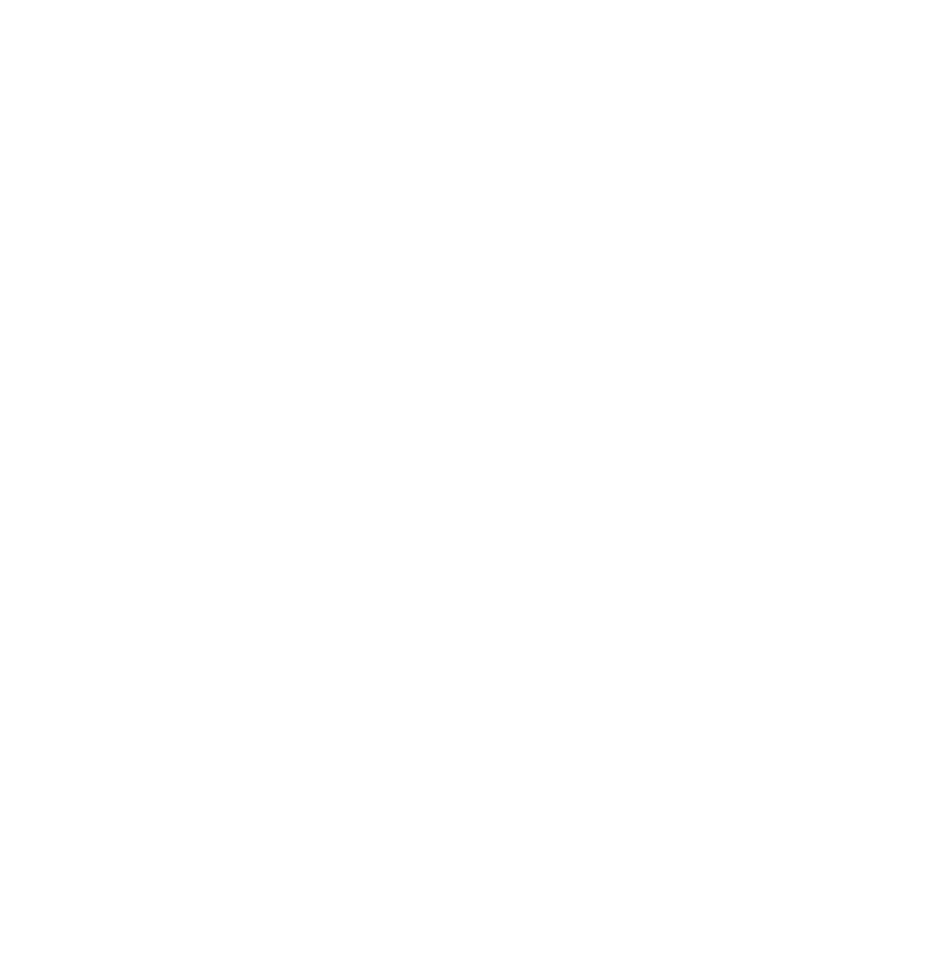
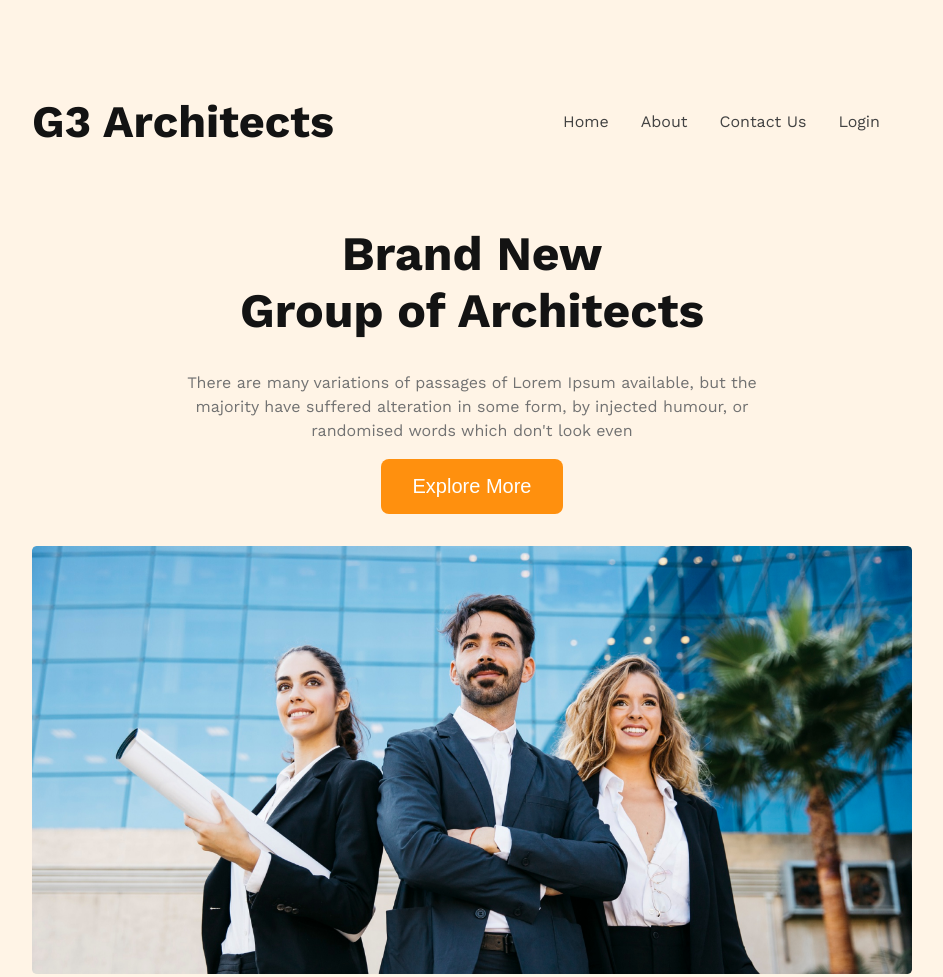
Before and after one commit to NomanSiddike/g3-architects-website, a plain HTML site: page index.html in a window 1280 px wide. Shown: the whole page, without its empty margins (168-1111 px from the left). Before the commit the page ends 800 px from the top, so only its background shows below. Drawn offline with nearby package versions, Linux system fonts and the light colour scheme.

Commit message:
nav banner part added

```diff
--- a/index.html
+++ b/index.html
@@ -1,23 +1,39 @@
 <!DOCTYPE html>
 <html lang="en">
-<head>
-    <meta charset="UTF-8">
-    <meta name="viewport" content="width=device-width, initial-scale=1.0">
+  <head>
+    <meta charset="UTF-8" />
+    <meta name="viewport" content="width=device-width, initial-scale=1.0" />
     <title>G3 Architects</title>
-    <link rel="stylesheet" href="styles/architect.css">
-</head>
-<body>
+    <link rel="stylesheet" href="styles/architect.css" />
+  </head>
+  <body>
     <header>
+      <nav>
+        <h3 class="nav-title">G3 Architects</h3>
+        <ul>
+          <li><a href="">Home</a></li>
+          <li><a href="">About</a></li>
+          <li><a href="">Contact Us</a></li>
+          <li><a href="">Login</a></li>
+        </ul>
+      </nav>
 
+      <banner class="banner">
+        <div class="banner-content">
+          <h1 class="banner-tittle">Brand New <br />Group of Architects</h1>
+          <p class="banner-description">
+            There are many variations of passages of Lorem Ipsum available, but
+            the majority have suffered alteration in some form, by injected
+            humour, or randomised words which don't look even</p>
+
+          <button class="primary-button">Explore More</button>
+        </div>
+        <img src="images/banner.png" alt="">
+      </banner>
     </header>
 
-    <main>
+    <main></main>
 
-    </main>
-
-    <footer>
-
-    </footer>
-
-</body>
+    <footer></footer>
+  </body>
 </html>
--- a/styles/architect.css
+++ b/styles/architect.css
@@ -0,0 +1,79 @@
+@import url('https://fonts.googleapis.com/css2?family=Work+Sans:wght@400;600;700;800&display=swap');
+
+body {
+    font-family: 'Work Sans', sans-serif;
+    padding: 0;
+    margin: 0;
+    box-sizing: border-box;
+}
+
+header {
+    background: rgba(255, 144, 14, 0.10);
+    padding: 50px 200px;
+}
+
+.primary-button{
+    color: #FFFFFF;
+    border-radius: 8px;
+    background: #FF900E;
+    padding: 1rem 2rem;
+    border: none;
+    font-size: 1.25rem;
+    cursor: pointer;
+}
+
+/* Nav Design  */
+
+header nav {
+    display: flex;
+    justify-content: space-between;
+}
+
+.nav-title {
+    color: #131313;
+    font-size: 45px;
+    font-weight: 700;
+}
+
+nav ul {
+    display: flex;
+    list-style: none;
+    align-items: center;
+}
+
+nav ul>li {
+    margin-right: 2rem;
+}
+
+nav ul a {
+    text-decoration: none;
+    color: #424242;
+}
+
+/* Banner Design  */
+
+.banner-content {
+    text-align: center;
+    margin: 0 auto;
+}
+
+.banner-tittle {
+    color: #131313;
+    text-align: center;
+    font-size: 3rem;
+    font-weight: 700;
+}
+
+.banner-description {
+    color: #727272;
+    text-align: center;
+    font-size: 1rem;
+    font-weight: 400;
+    line-height: 1.5rem;
+    padding: 0 8rem;
+}
+
+.banner img{
+    margin: 2rem 0;
+    width: 100%;
+}
```
